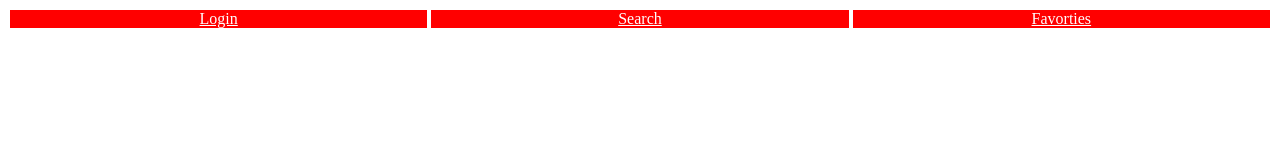
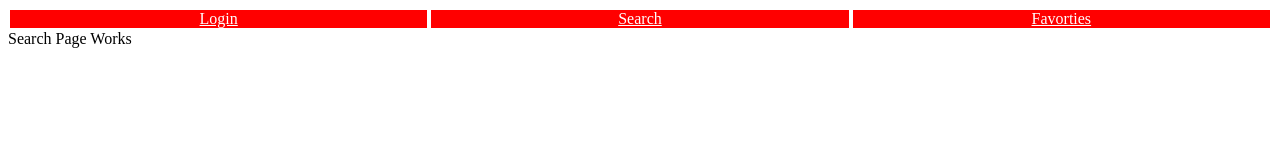
Before and after one commit to NateKliegl/giphy-app, a React (Create React App) app: page /search in a window 1280 px wide. Shown: the top 160 px of the page. Built offline with nearby package versions, Linux system fonts and the light colour scheme.

Commit message:
finalize app.js funtionality

```diff
--- a/src/App.js
+++ b/src/App.js
@@ -1,10 +1,50 @@
 import "./App.css";
+import React, { useState } from "react";
 import Menu from "./components/Menu";
-import { Route, BrowserRouter as Router, Switch } from "react-router-dom";
+import {
+  Route,
+  BrowserRouter as Router,
+  Switch,
+  Redirect,
+} from "react-router-dom";
+import LoginPage from "./components/LoginPage";
+import SearchPage from "./components/SearchPage";
+import FavoritesPage from "./components/FavoritePage";
 function App() {
+  const [favorites, setFavorites] = useState([]);
+  function addFavorite(gif) {
+    setFavorites((curr) => [...curr, gif]);
+  }
+  function deletefavorite(id) {
+    setFavorites((curr) => curr.filter((val) => val.id !== id));
+  }
+  const [activeUser, setActiveUser] = useState("");
   return (
     <Router>
       <Menu />
+      <Switch>
+        <Route path="/login">
+          <LoginPage setActiveUser={setActiveUser} />
+        </Route>
+        <Route path="/search">
+          <SearchPage
+            activeUser={activeUser}
+            favorites={favorites}
+            addFavorite={addFavorite}
+            deletefavorite={deletefavorite}
+          />
+        </Route>
+        <Route path="/favorites">
+          <FavoritesPage
+            activeUser={activeUser}
+            favorites={favorites}
+            deletefavorite={deletefavorite}
+          />
+        </Route>
+        <Route path="*">
+          <Redirect to="/login"></Redirect>
+        </Route>
+      </Switch>
     </Router>
   );
 }
--- a/src/components/FavoritePage.js
+++ b/src/components/FavoritePage.js
@@ -1,3 +1,5 @@
 import React from "react";
 
-export default function FavoritesPage(props) {}
+export default function FavoritesPage(props) {
+  return <div>Favorties Page Works</div>;
+}
--- a/src/components/LoginPage.js
+++ b/src/components/LoginPage.js
@@ -1,3 +1,5 @@
 import React from "react";
 
-export default function LoginPage(props) {}
+export default function LoginPage(props) {
+  return <div>Login Works</div>;
+}
--- a/src/components/SearchPage.js
+++ b/src/components/SearchPage.js
@@ -1,5 +1,5 @@
 import React from "react";
 
 export default function SearchPage(props) {
-  return <div></div>;
+  return <div>Search Page Works</div>;
 }
```
